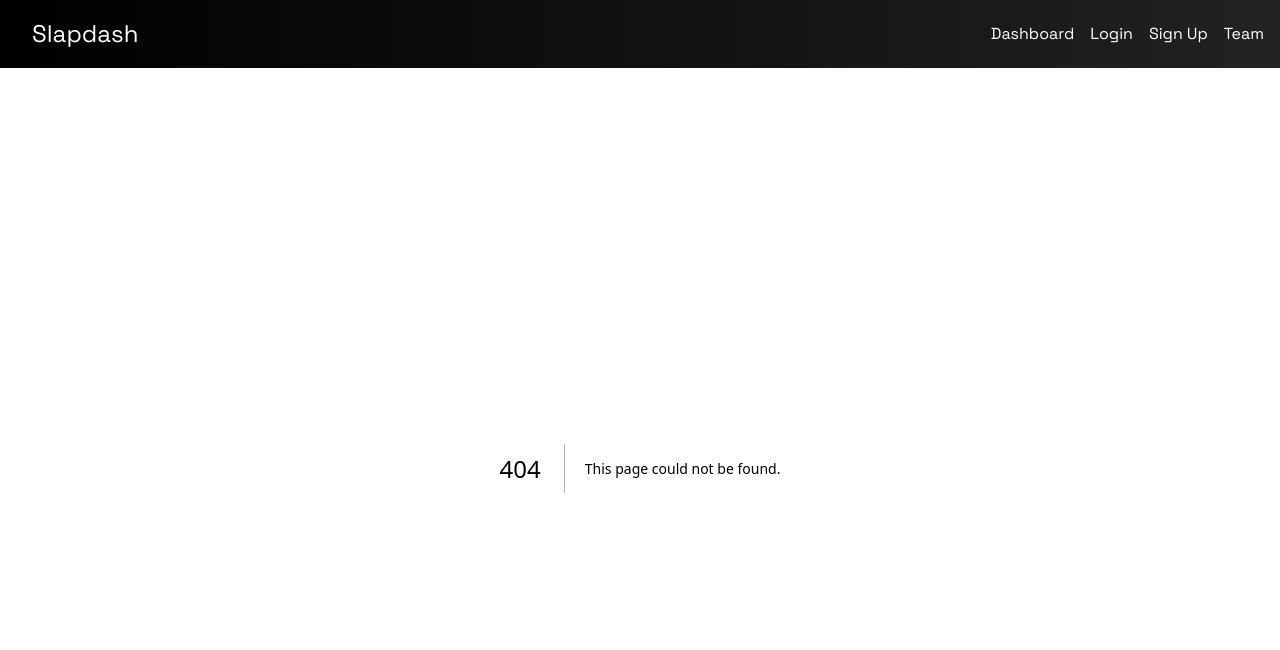
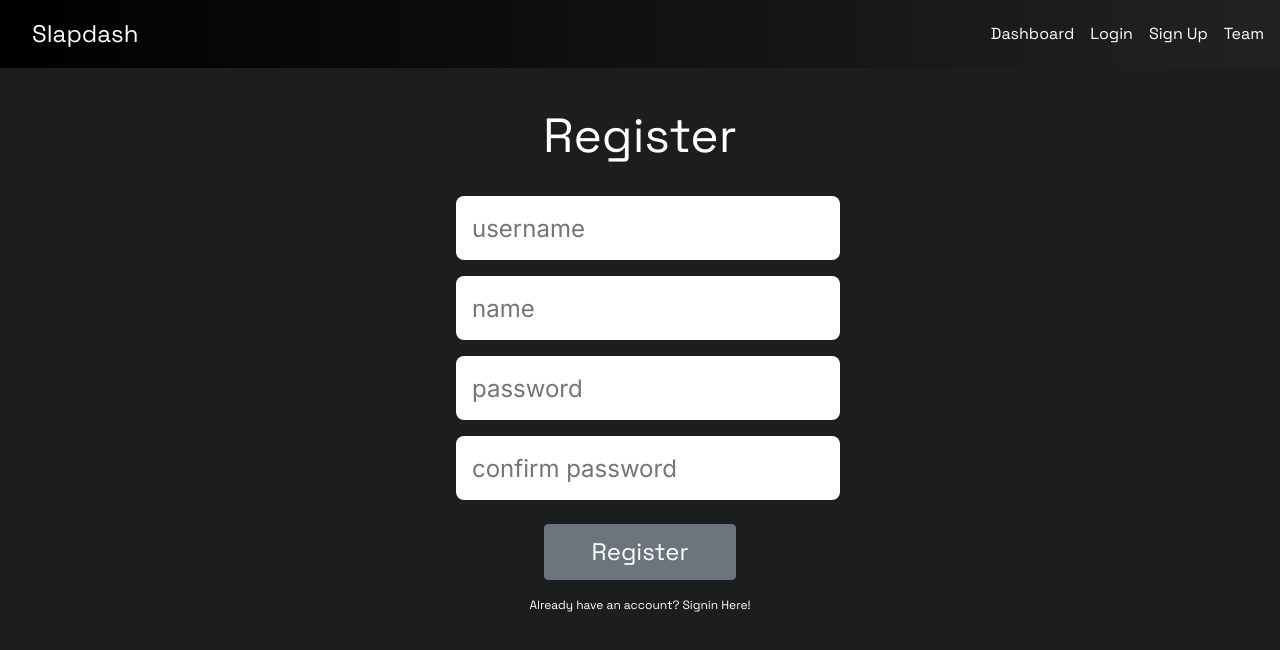
Before and after one commit to manavkush/slapdash, a Next.js app: page /register in a window 1280 px wide. Before the commit this address had no page. Shown: the top 650 px of the page. Built offline with nearby package versions, Linux system fonts and the light colour scheme.

Commit message:
feat: Added register feature

```diff
--- a/src/app/login/page.tsx
+++ b/src/app/login/page.tsx
@@ -34,7 +34,7 @@
         <div className={styles.loginHeading}>Login to Your Account</div>
         <div className={styles.formWrapper}>
           <div className={styles.loginForm}>
-            <form onSubmit={handleSubmit(submitData)}>
+            <form onSubmit={handleSubmit(submitData)} >
               <div className={styles.username}>
                 <input
                   className={styles.usernameInput}
--- /dev/null
+++ b/src/app/register/page.module.css
@@ -0,0 +1,43 @@
+.registerContainer{
+    background: #1D1D1F;
+    min-height: 100vh;
+}
+
+.registerForm{
+    display: flex;
+    flex-direction: column;
+    align-items: center;
+    padding-top: 1rem;
+}
+
+.userInput{
+    margin:0.5rem;
+    width:100%;
+    border-radius: 8px;
+    border: #1D1D1F;
+    font-family: Inter;
+    padding-left: 1rem;
+    font-size: 1.5rem;
+    height: 4rem;
+}
+
+.registerButton{
+    width: 12rem;
+    height: 3.5rem;
+    margin:1rem;
+    font-size: 1.5rem;
+}
+
+.registerContainer p{
+    color: white;
+    margin:auto;
+    text-align: center;
+    font-size: 12px;
+}
+
+.registerHeading{
+    color: white;
+    text-align: center;
+    padding-top: 2rem;
+    font-size: 3rem;
+}
--- /dev/null
+++ b/src/app/register/page.tsx
@@ -0,0 +1,77 @@
+"use client";
+import { Button } from "reactstrap";
+import styles from "./page.module.css";
+import { SubmitHandler, useForm } from "react-hook-form";
+import { z } from "zod";
+import { zodResolver } from "@hookform/resolvers/zod";
+
+const formSchema = z.object({
+    username: z.string(),
+    name: z.string(),
+    password: z.string(),
+    confirmPassword: z.string()
+  });
+
+  type FormSchema = z.input<typeof formSchema>;
+
+export default function Register(){
+    const { register, handleSubmit, formState } = useForm<FormSchema>({
+        mode: "onSubmit",
+        resolver: zodResolver(formSchema)
+      });
+
+      const {errors} = formState
+
+      const submitData:SubmitHandler<FormSchema> = (data: FormSchema) => {
+        console.log(data)
+      };
+    return(
+        <>
+            <div className={styles.registerContainer}>
+                <div className={styles.registerHeading}>
+                    Register
+                </div>
+                <form onSubmit={handleSubmit(submitData)} className={styles.registerForm}>
+                    <div>
+                        <input
+                        className={styles.userInput}
+                        type="text"
+                        placeholder="username"
+                        {...register('username')}
+                        />
+                    </div>
+                    <div>
+                        <input
+                        className={styles.userInput}
+                        type="text"
+                        placeholder="name"
+                        {...register('name')}
+                        />
+                    </div>
+                    <div>
+                        <input
+                        className={styles.userInput}
+                        type="text"
+                        placeholder="password"
+                        {...register('password')}
+                        />
+                    </div>
+                    <div>
+                        <input
+                        className={styles.userInput}
+                        type="text"
+                        placeholder="confirm password"
+                        {...register('confirmPassword')}
+                        />
+                    </div>
+                    <div>
+                        <Button className={styles.registerButton}>
+                            Register
+                        </Button>
+                    </div>
+                </form>
+                <p>Already have an account? Signin Here!</p>
+            </div>
+        </>
+    )
+}
```
